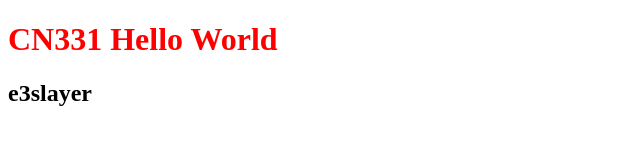
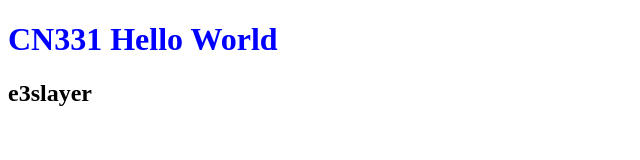
Before and after one commit to 6510615054/CN331-67-Demo, a plain HTML site: page index.html in a window 1280 px wide. Shown: the whole page, without its empty margins (0-640 px from the left). Drawn offline with Linux system fonts and the light colour scheme.

Commit message:
add style2

```diff
--- a/index.html
+++ b/index.html
@@ -6,7 +6,7 @@
     <title>CN331</title>
 </head>
 <body>
-    <h1 style="color: red;">CN331 Hello World</h1>
+    <h1 style="color: blue;">CN331 Hello World</h1>
     <h2>e3slayer</h2>
 </body>
 </html>
```
